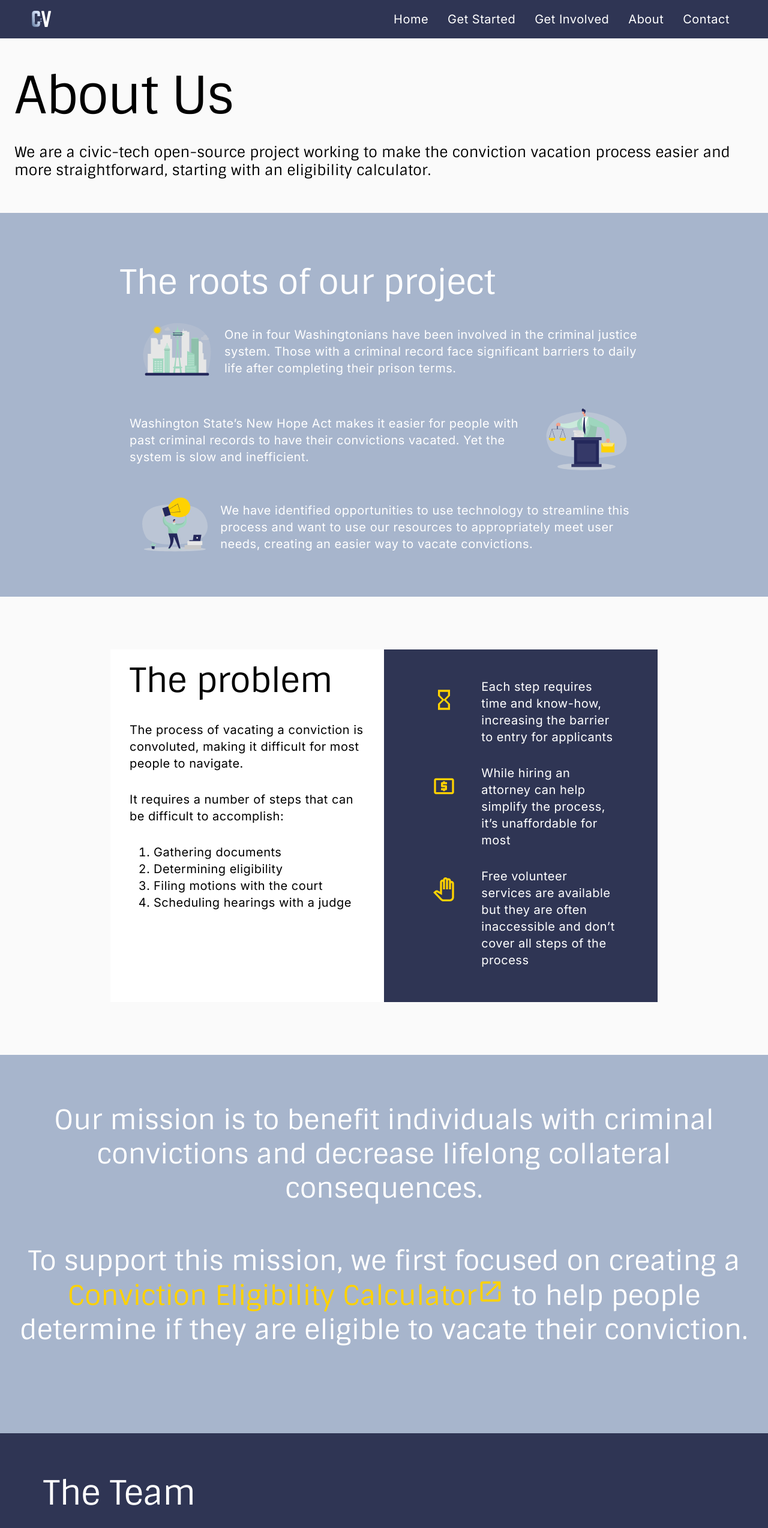
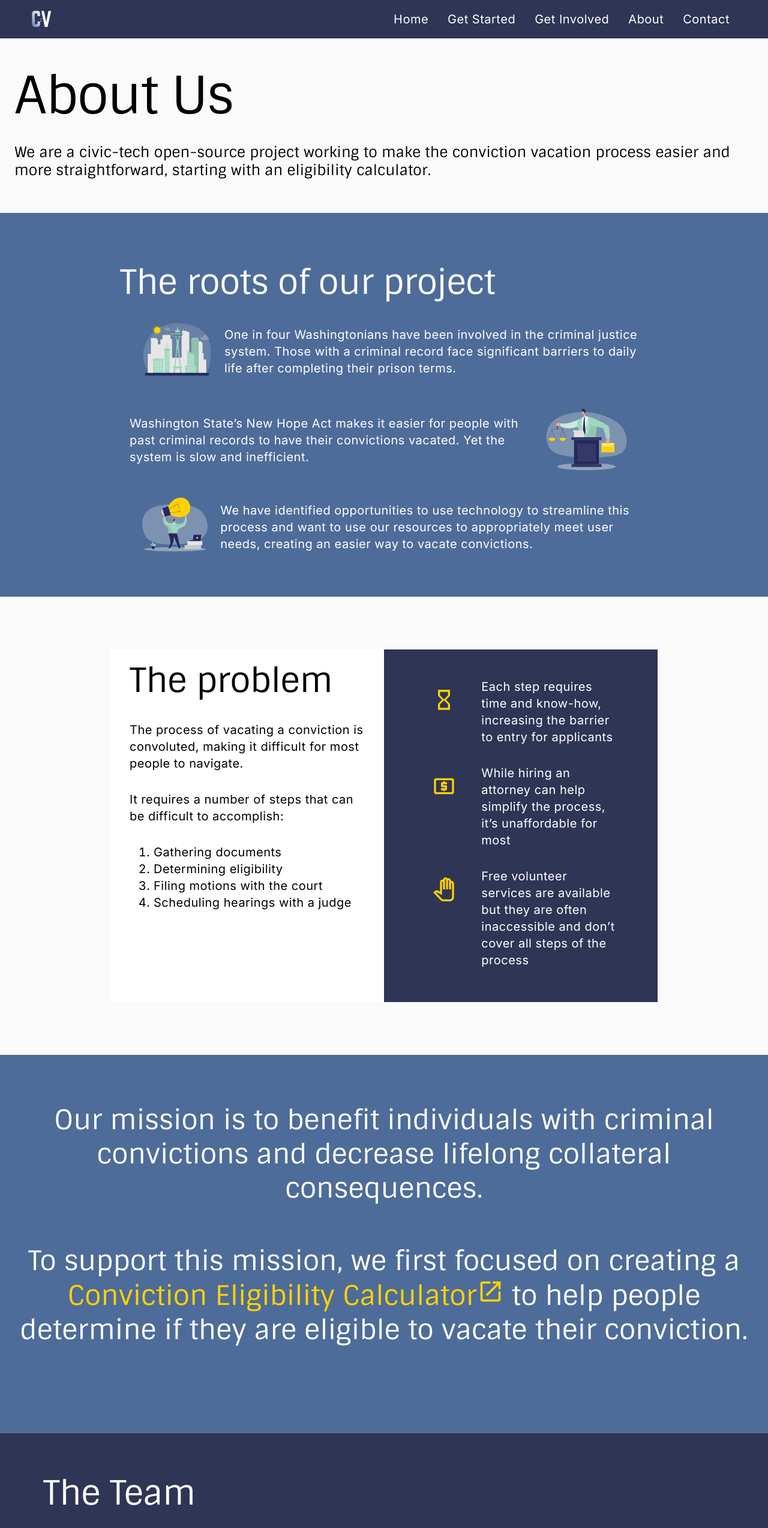
Before and after one commit to openseattle/clearviction-v1, a React (Create React App) app: page /about in a window 1280 px wide. Shown: the top 2548 px of the page at 60% size. Built offline with nearby package versions, Linux system fonts and the light colour scheme.

Commit message:
update theme colors

```diff
--- a/src/Pages/AboutPage.jsx
+++ b/src/Pages/AboutPage.jsx
@@ -28,7 +28,7 @@ const useStyles = makeStyles((theme) => ({
     justifyContent: "center",
   },
   roots: {
-    backgroundColor: theme.palette.primary.light,
+    backgroundColor: theme.palette.primary.main,
     color: "white",
     borderRadius: 0,
   },
@@ -81,7 +81,7 @@ const useStyles = makeStyles((theme) => ({
     margin: theme.spacing(4),
   },
   ourMission: {
-    backgroundColor: theme.palette.primary.light,
+    backgroundColor: theme.palette.primary.main,
     color: "white",
   },
   ourMissionText: {
```
